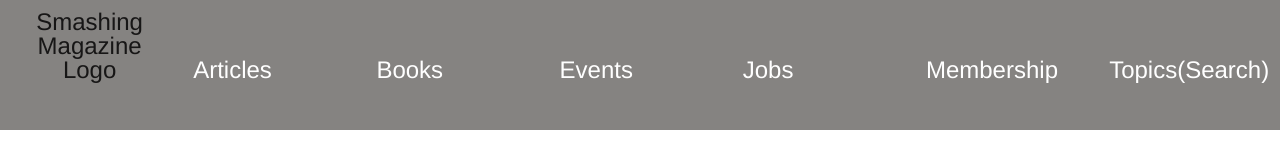
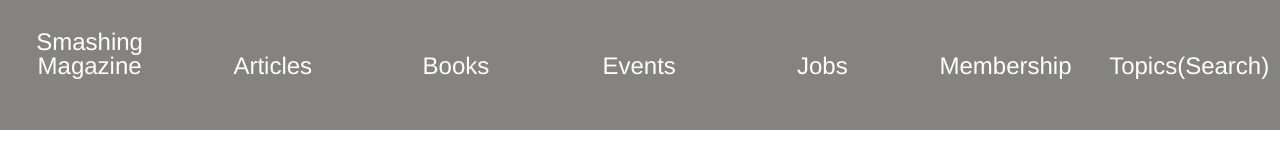
Before and after one commit to nriqu322/Desgin-teardown, a plain HTML site: page index.html in a window 1280 px wide. Drawn offline with Linux system fonts and the light colour scheme; a web font is replaced by a local one.

Commit message:
nav bar centered

```diff
--- a/css/style.css
+++ b/css/style.css
@@ -19,11 +19,8 @@ nav li {
   padding: 10px;
   font-family: Cambay, Helvetica, sans-serif;
   font-size: 24px;
-}
-
-.website_logo {
-  position: relative;
   text-align: center;
+  margin-top: 20px;
 }
 
 nav li:hover {
--- a/index.html
+++ b/index.html
@@ -15,7 +15,7 @@
   <header>
     <nav>
       <ul>
-          <li class="website_logo">Smashing Magazine<br>Logo</li>
+        <li>Smashing Magazine</li>
         <li>Articles</li>
         <li>Books</li>
         <li>Events</li>
```
Lines whose indentation alone changed are shown as unchanged.
